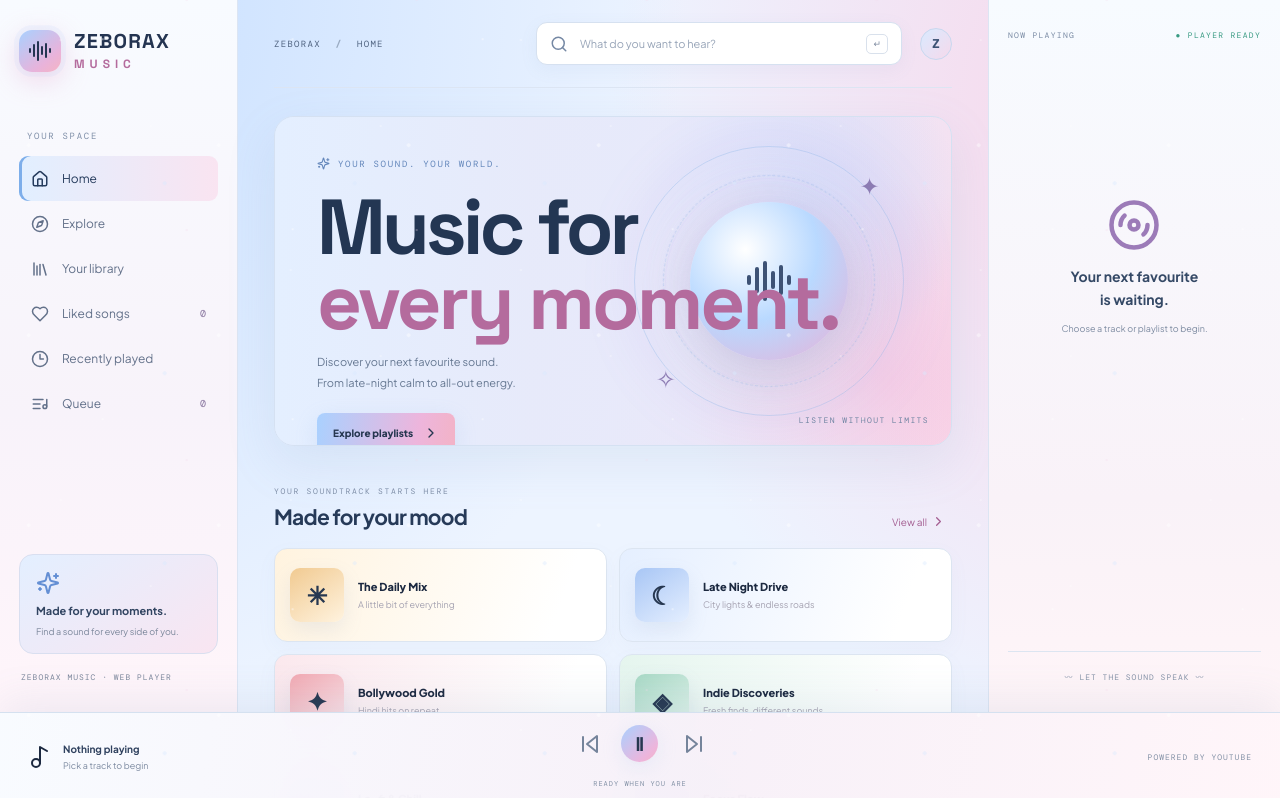
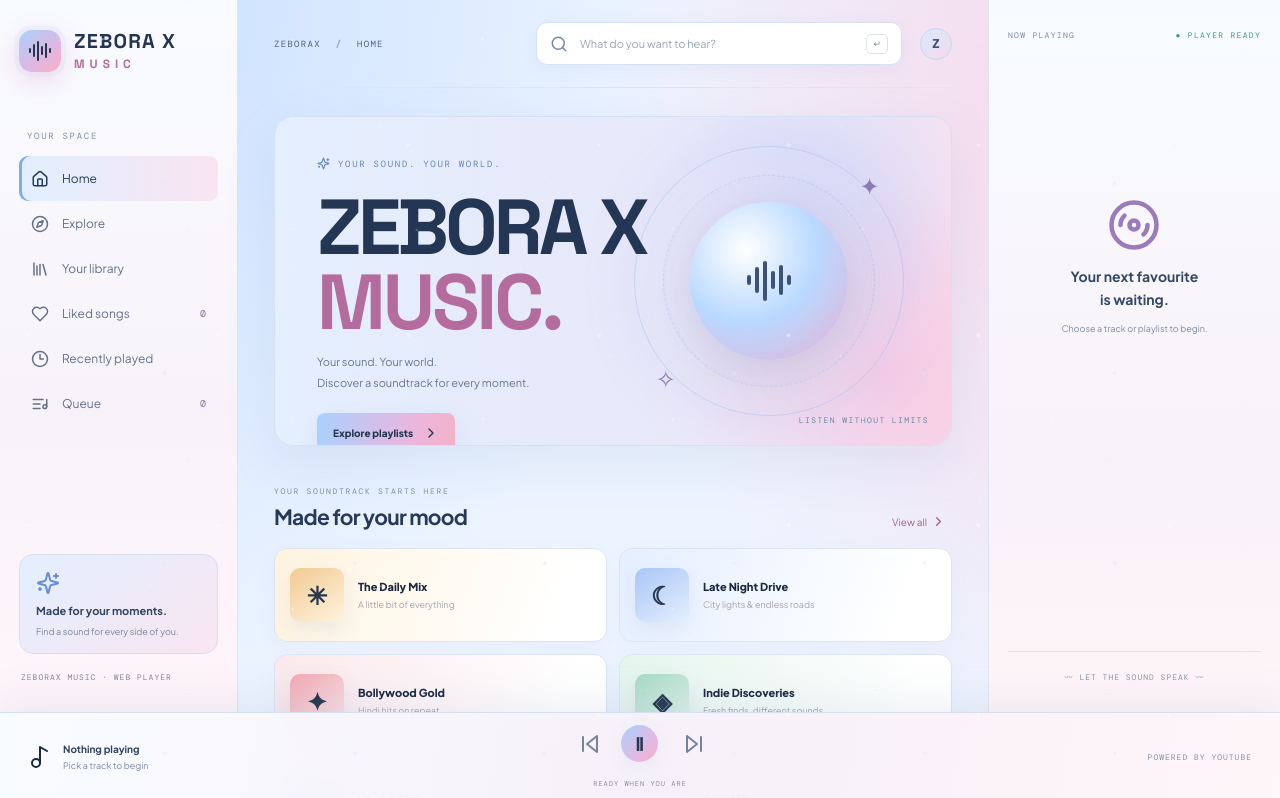
Before and after one commit to aadiuuuu-spec/zebora-music-site, a Next.js app: page / in a window 1280 px wide. Shown: the top 798 px of the page. Built offline with nearby package versions, Linux system fonts and the light colour scheme.

Commit message:
Make ZEBORAX MUSIC the hero brand

```diff
--- a/app/page.tsx
+++ b/app/page.tsx
@@ -38,11 +38,11 @@ const rows=(items:Track[])=>items.map((t,i)=><div className={'track '+(active?.i
 const nav=[['Home',Home],['Explore',Compass],['Your library',Library],['Liked songs',Heart],['Recently played',Clock3],['Queue',ListMusic]] as const;
 const visiblePlaylists=mood==='All'?playlists:playlists.filter(p=>p.title.toLowerCase().includes(mood.toLowerCase())||p.query.toLowerCase().includes(mood.toLowerCase())||(mood==='Chill'&&['night','lofi'].includes(p.kind))||(mood==='Romantic'&&p.kind==='romance'));
 return <main className="shell">
-<aside className={'sidebar '+(mobile?'show':'')}><div className="brand"><span className="brand-icon"><AudioLines/></span><span><b>ZEBORAX</b><small>MUSIC</small></span><button className="icon close" onClick={()=>setMobile(false)}><X/></button></div><label>YOUR SPACE</label>{nav.map(([name,Icon])=><button key={name} className={'nav '+(tab===name?'chosen':'')} onClick={()=>{setTab(name);setMobile(false);}}><Icon size={18}/>{name}{name==='Liked songs'?<small>{liked.length}</small>:name==='Queue'?<small>{queue.length}</small>:null}</button>)}<div className="side-note"><Sparkles/><b>Made for your moments.</b><small>Find a sound for every side of you.</small></div><small className="version">ZEBORAX MUSIC · WEB PLAYER</small></aside>
+<aside className={'sidebar '+(mobile?'show':'')}><div className="brand"><span className="brand-icon"><AudioLines/></span><span><b>ZEBORA X</b><small>MUSIC</small></span><button className="icon close" onClick={()=>setMobile(false)}><X/></button></div><label>YOUR SPACE</label>{nav.map(([name,Icon])=><button key={name} className={'nav '+(tab===name?'chosen':'')} onClick={()=>{setTab(name);setMobile(false);}}><Icon size={18}/>{name}{name==='Liked songs'?<small>{liked.length}</small>:name==='Queue'?<small>{queue.length}</small>:null}</button>)}<div className="side-note"><Sparkles/><b>Made for your moments.</b><small>Find a sound for every side of you.</small></div><small className="version">ZEBORAX MUSIC · WEB PLAYER</small></aside>
 {mobile&&<button className="scrim" onClick={()=>setMobile(false)}/>}
 <section className="main"><header className="top"><button className="icon mobile" onClick={()=>setMobile(true)}><Menu/></button><div className="crumb">ZEBORAX <b>/</b> {tab.toUpperCase()}</div><form className="search" onSubmit={search}><Search size={18}/><input value={query} onChange={e=>setQuery(e.target.value)} placeholder="What do you want to hear?"/><kbd>↵</kbd></form><span className="avatar">Z</span></header>
 <div className="content">
-{tab==='Home'&&<><section className="hero"><div className="hero-copy"><small><Sparkles size={13}/> YOUR SOUND. YOUR WORLD.</small><h1>Music for<br/><em>every moment.</em></h1><p>Discover your next favourite sound.<br/>From late-night calm to all-out energy.</p><button className="primary" onClick={()=>setTab('Explore')}>Explore playlists <ChevronRight size={16}/></button></div><div className="hero-art"><div className="art-ring ring-one"/><div className="art-ring ring-two"/><div className="art-disc"><AudioLines size={48}/></div><span className="art-spark spark-one">✦</span><span className="art-spark spark-two">✧</span></div><small className="hero-tag">LISTEN WITHOUT LIMITS</small></section>
+{tab==='Home'&&<><section className="hero"><div className="hero-copy"><small><Sparkles size={13}/> YOUR SOUND. YOUR WORLD.</small><h1>ZEBORA X<br/><em>MUSIC.</em></h1><p>Your sound. Your world.<br/>Discover a soundtrack for every moment.</p><button className="primary" onClick={()=>setTab('Explore')}>Explore playlists <ChevronRight size={16}/></button></div><div className="hero-art"><div className="art-ring ring-one"/><div className="art-ring ring-two"/><div className="art-disc"><AudioLines size={48}/></div><span className="art-spark spark-one">✦</span><span className="art-spark spark-two">✧</span></div><small className="hero-tag">LISTEN WITHOUT LIMITS</small></section>
 <div className="section-head"><div><small>YOUR SOUNDTRACK STARTS HERE</small><h2>Made for your mood</h2></div><button onClick={()=>setTab('Explore')}>View all <ChevronRight size={15}/></button></div><div className="playlist-grid home-grid">{playlists.slice(0,6).map(p=><button className={'playlist-card '+p.kind} key={p.kind} onClick={()=>openPlaylist(p)}><span className="playlist-symbol">{p.icon}</span><span className="playlist-info"><b>{p.title}</b><small>{p.subtitle}</small></span><span className="card-play"><Play size={17} fill="currentColor"/></span></button>)}</div>
 <div className="section-head recent"><div><small>BACK IN YOUR ROTATION</small><h2>Recently played</h2></div><button onClick={()=>setTab('Recently played')}>View history <ChevronRight size={15}/></button></div>{history.length?rows(history.slice(0,5)):<p className="empty">Your listening history will appear here once you play a track.</p>}
 <div className="section-head recent"><div><small>A GOOD PLACE TO BEGIN</small><h2>Quick picks</h2></div></div><div className="cards">{picks.slice(0,3).map((t,i)=><button className="pick" key={t.id} onClick={()=>play(t,picks)}><div><img src={t.thumbnail} alt=""/><span><Play size={18} fill="currentColor"/></span></div><b>{['Slow mornings','Focus mode','After hours'][i]}</b><small>{t.channel}</small></button>)}</div></>}
```
